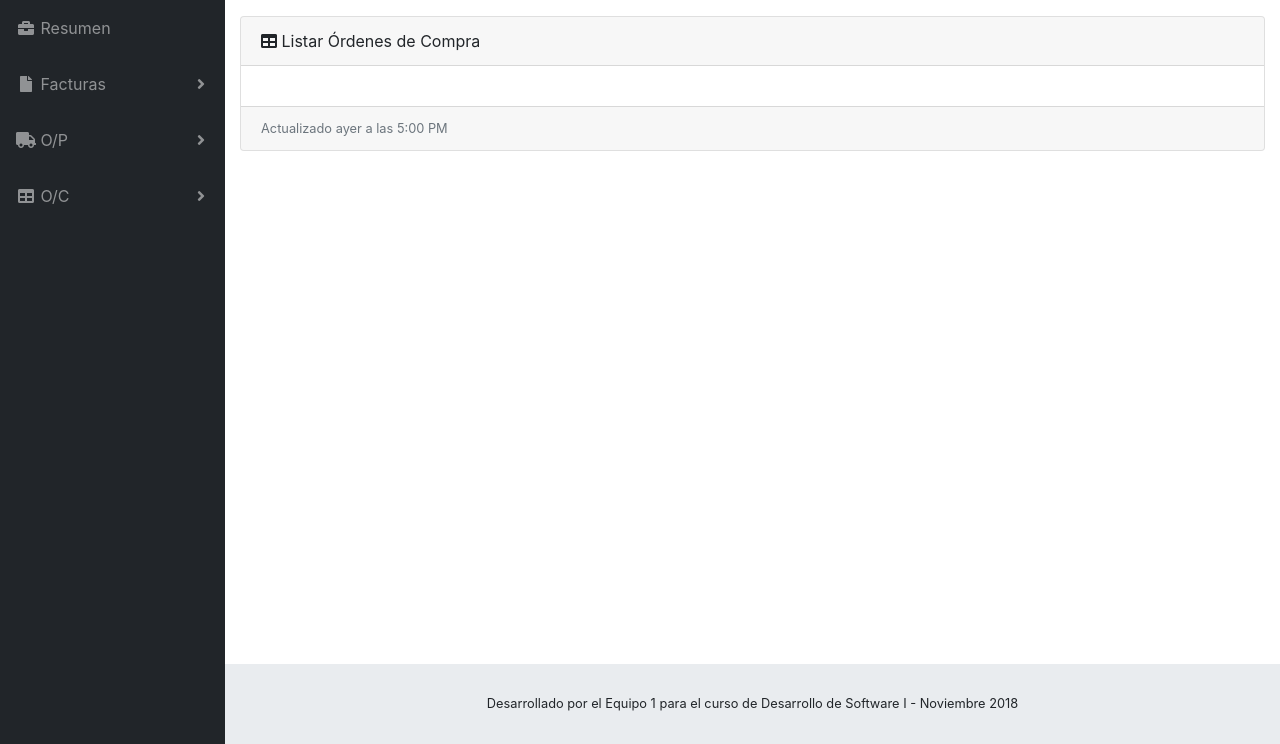
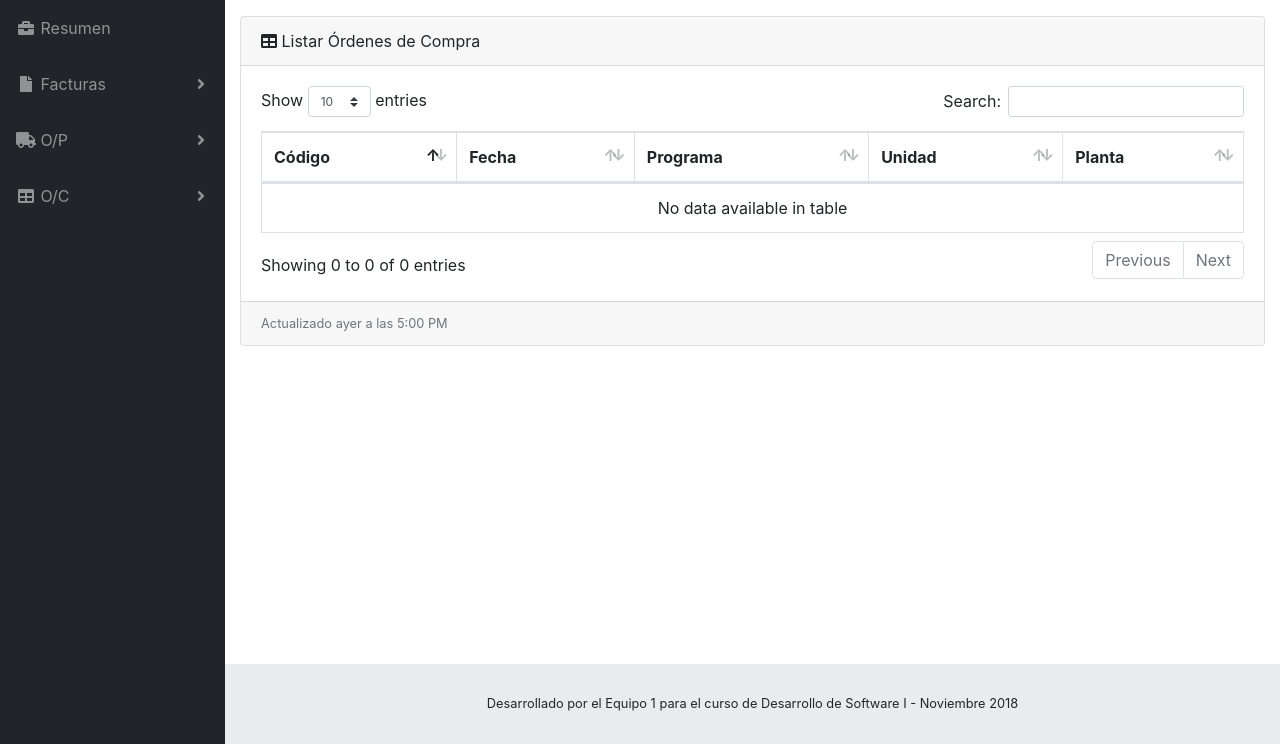
Before and after one commit to acporras/sgl, an ASP.NET MVC app: page /Home/OC_Listar in a window 1280 px wide. Shown: the part 56-800 px from the top of the page. Run offline with ASP.NET Core 8 and stand-ins for ASP.NET MVC 5, Linux system fonts and the light colour scheme; the project's own start-up code is not run, and a stand-in starts its controllers and pages; some libraries are stand-ins or nearby versions.

Commit message:
Vista Listar_OC conectada con BD

```diff
--- a/SGL/Controllers/HomeController.cs
+++ b/SGL/Controllers/HomeController.cs
@@ -16,7 +16,6 @@
         public ActionResult Facturas_Subir() { return View(); }
         public ActionResult OP_Listar() { return View(); }
         public ActionResult OP_Subir() { return View(); }
-        public ActionResult OC_Listar() { return View(); }
         public ActionResult OC_Generar() { return View(); }
 
 
@@ -61,5 +60,15 @@
             return View("Login");
         }
 
+        public ActionResult OC_Listar()
+        {
+            using (Entities obj = new Entities())
+            {
+                var x = obj.OC;
+                List<OC> lista_OC = x.ToList();
+                ViewBag.lista_OC = lista_OC;
+                return View();
+            }
+        }
     }
 }
--- a/SGL/Views/Home/OC_Listar.cshtml
+++ b/SGL/Views/Home/OC_Listar.cshtml
@@ -1,3 +1,4 @@
+@using SGL.Models;
 
 <div class="container-fluid">
     <div class="card mb-3">
@@ -6,7 +7,33 @@
             Listar Órdenes de Compra
         </div>
         <div class="card-body">
-
+            <div class="table-responsive">
+                <table class="table table-bordered" id="dataTable" width="100%" cellspacing="0">
+                    <thead>
+                        <tr>
+                            <th>Código</th>
+                            <th>Fecha</th>
+                            <th>Programa</th>
+                            <th>Unidad</th>
+                            <th>Planta</th>
+                        </tr>
+                    </thead>
+                    <tbody>
+                        @{
+                            foreach (OC oc in ViewBag.lista_OC)
+                            {
+                                <tr>
+                                    <td>@oc.codOC</td>
+                                    <td>@oc.fecha</td>
+                                    <td>@oc.programa</td>
+                                    <td>@oc.unidad</td>
+                                    <td>@oc.planta SP 97</td>
+                                </tr>
+                            }
+                        }
+                    </tbody>
+                </table>
+            </div>
         </div>
         <div class="card-footer small text-muted">Actualizado ayer a las 5:00 PM</div>
     </div>
```
